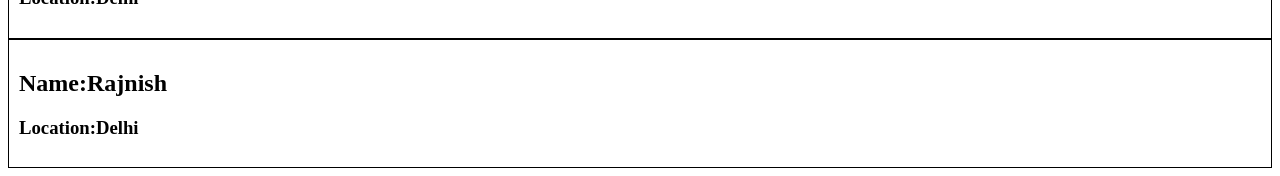
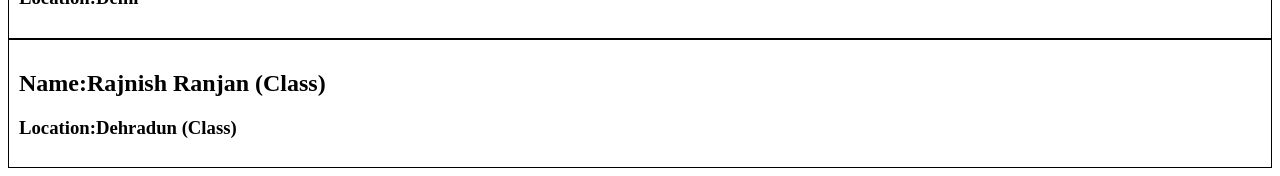
Before and after one commit to Rajnish-99/Hello-React, a React (Vite) app: page /About in a window 1280 px wide. Shown: the part 342-518 px from the top of the page. Built offline with nearby package versions, Linux system fonts and the light colour scheme.

Commit message:
Class Component props parsing

```diff
--- a/src/components/About.js
+++ b/src/components/About.js
@@ -7,7 +7,7 @@ const About = () => {
       <h1>About Us</h1>
       <h2>This is React deep dive</h2>
       <User name ={"Rajnish Ranjan(Function)"}/>
-      <UserClass name={"Rajnish Ranjan (Class)"}/>
+      <UserClass name={"Rajnish Ranjan (Class)"} location={"Dehradun (Class)"}/>
     </div>
   );
 };
--- a/src/components/UserClass.js
+++ b/src/components/UserClass.js
@@ -8,8 +8,8 @@
     }
     render(){
         return(<div className="user-card">
-            <h2>Name:Rajnish</h2>
-            <h3>Location:Delhi</h3>
+            <h2>Name:{this.props.name}</h2>
+            <h3>Location:{this.props.location}</h3>
         </div>);
     }
  }
```
